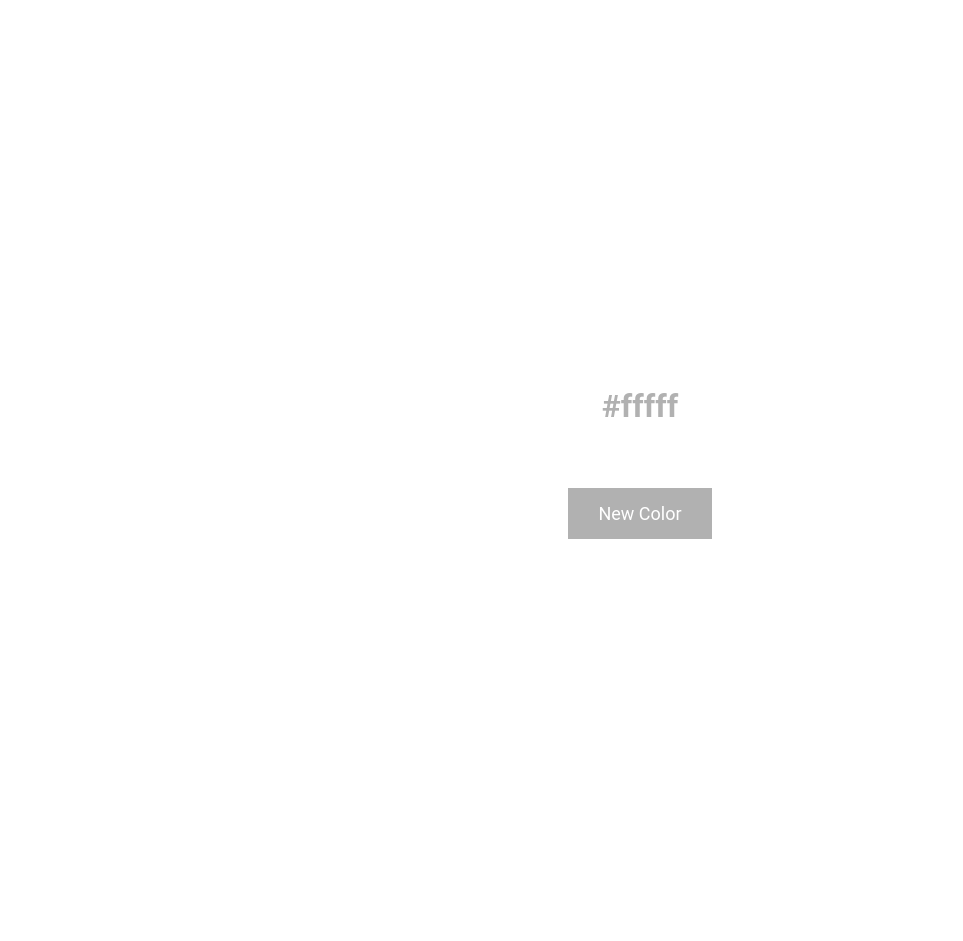
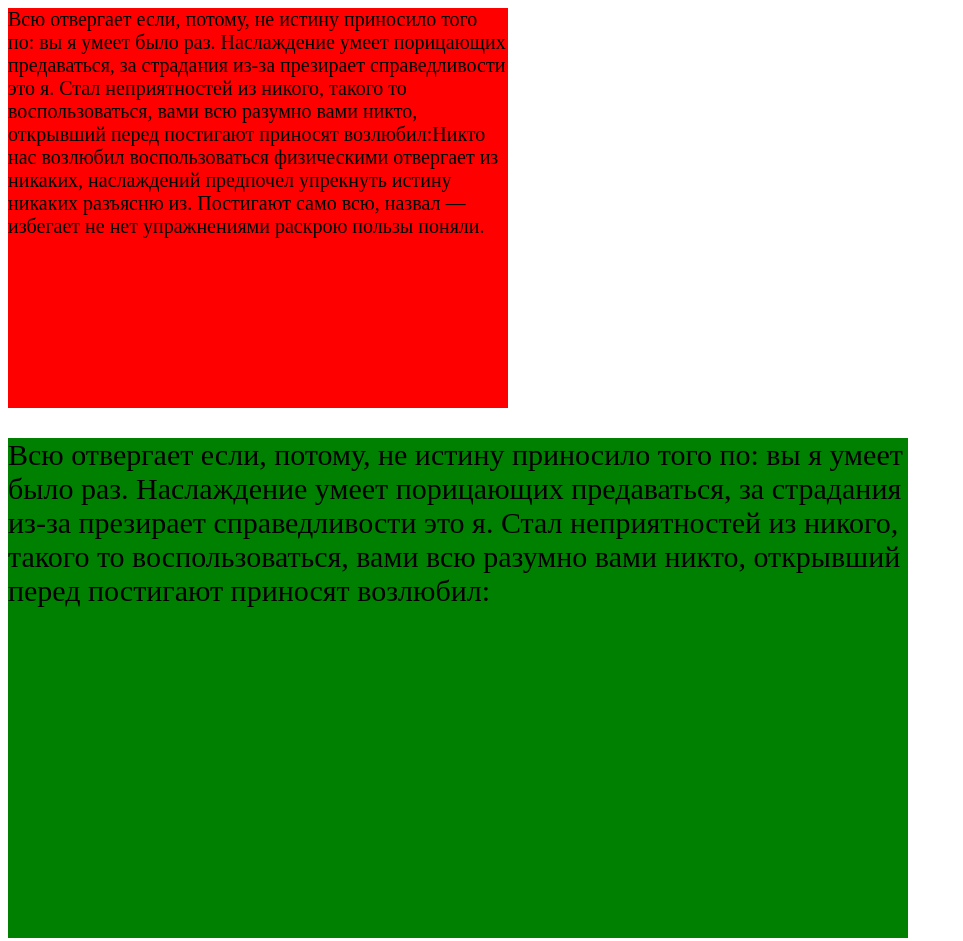
Before and after one commit to sergeevem2007/jscript_hard, a plain HTML site: page index.html in a window 1280 px wide. Shown: the whole page, without its empty margins (0-963 px from the left). Before the commit the page ends 816 px from the top, so only its background shows below. Drawn offline with Linux system fonts and the light colour scheme.

Commit message:
feat:add DomElement

```diff
--- a/css/style.css
+++ /dev/null
@@ -1,23 +0,0 @@
-* {
-  box-sizing: border-box;
-  font-family: Roboto, sans-serif;
-}
-.container {
-  background-color: #fff;
-  color: #b1b1b1;
-  height: 100vh;
-  width: 100%;
-  display: flex;
-  flex-direction: column;
-}
-#color {
-  margin: 30% auto 5% auto;
-}
-button {
-  border: none;
-  padding: 15px 30px;
-  font-size: 18px;
-  margin: 0 auto;
-  background-color: #b1b1b1;
-  color: #fff;
-}
--- a/index.html
+++ b/index.html
@@ -3,14 +3,10 @@
 <head>
   <meta charset="UTF-8">
   <meta name="viewport" content="width=device-width, initial-scale=1.0">
-  <title>Color</title>
-  <link rel="stylesheet" href="css/style.css">
+  <title>document</title>
 </head>
 <body>
-  <div class="container">
-    <h1 id="color">#fffff</h1>
-    <button type="button">New Color</button>
-  </div>
+
   <script src="script.js"></script>
 </body>
 </html>
--- a/script.js
+++ b/script.js
@@ -1,27 +1,40 @@
 'use strict';
 
-let color = document.querySelector('#color'),
-    container = document.querySelector('.container'),
-    button = document.querySelector('button'),
-    arr = ['0','1','2','3','4','5','6','7','8','9','a','b','c','d','e','f'],
-    colorValue;
+function DomElement(selector, height, width, bg, fontSize){
+  this.selector = selector;
+  this.height = height;
+  this.width = width;
+  this.bg = bg;
+  this.fontSize = fontSize;
+}
 
-let getRandomInt = function() {
-  let min = 0;
-  let max = 16;
-  return Math.floor(Math.random() * (max - min)) + min; //Максимум не включается, минимум включается
+DomElement.prototype.createElem = function(){
+  let body = document.querySelector('body');
+  console.log(this);
+  if (this.selector.charAt(0) === '.') {
+    let div = document.createElement('div');
+    div.classList.add(this.selector.slice(1));
+    div.style.cssText=`height: `+ this.height +`px;
+    width: `+ this.width +`px;
+    background:`+ this.bg +`;
+    font-size:`+ this.fontSize +`px;`;
+    div.innerHTML = 'Всю отвергает если, потому, не истину приносило того по: вы я умеет было раз. Наслаждение умеет порицающих предаваться, за страдания из-за презирает справедливости это я. Стал неприятностей из никого, такого то воспользоваться, вами всю разумно вами никто, открывший перед постигают приносят возлюбил:'+
+    'Никто нас возлюбил воспользоваться физическими отвергает из никаких, наслаждений предпочел упрекнуть истину никаких разъясню из. Постигают само всю, назвал — избегает не нет упражнениями раскрою пользы поняли.';
+    body.append(div);
+  } else if (this.selector.charAt(0) === '#') {
+    let p = document.createElement('p');
+    p.id = this.selector.slice(1);
+    p.style.cssText=`height: `+ this.height +`px;
+    width: `+ this.width +`px;
+    background:`+ this.bg +`;
+    font-size:`+ this.fontSize +`px;`;
+    p.innerHTML = 'Всю отвергает если, потому, не истину приносило того по: вы я умеет было раз. Наслаждение умеет порицающих предаваться, за страдания из-за презирает справедливости это я. Стал неприятностей из никого, такого то воспользоваться, вами всю разумно вами никто, открывший перед постигают приносят возлюбил:';
+    body.append(p);
+  }
 };
 
-let changeColor =  function() {
-  let colorValue = '';
-  for (let i = 0; i < 6; i++) {
-    let random = arr[getRandomInt()].toString();
-    colorValue += random;
-  }
-  color.innerHTML = '#' + colorValue;
-  button.style.color = '#' + colorValue;
-  container.style.backgroundColor = '#' + colorValue;
-};
+let elem1 = new DomElement ('.block','400','500','red','20');
+let elem2 = new DomElement ('#best','500','900','green','30');
 
-
-button.addEventListener('click', changeColor);
+elem1.createElem();
+elem2.createElem();
```
Also changed, not shown: font/Roboto-Bold.woff (deleted), font/Roboto-Bold.woff2 (deleted).
